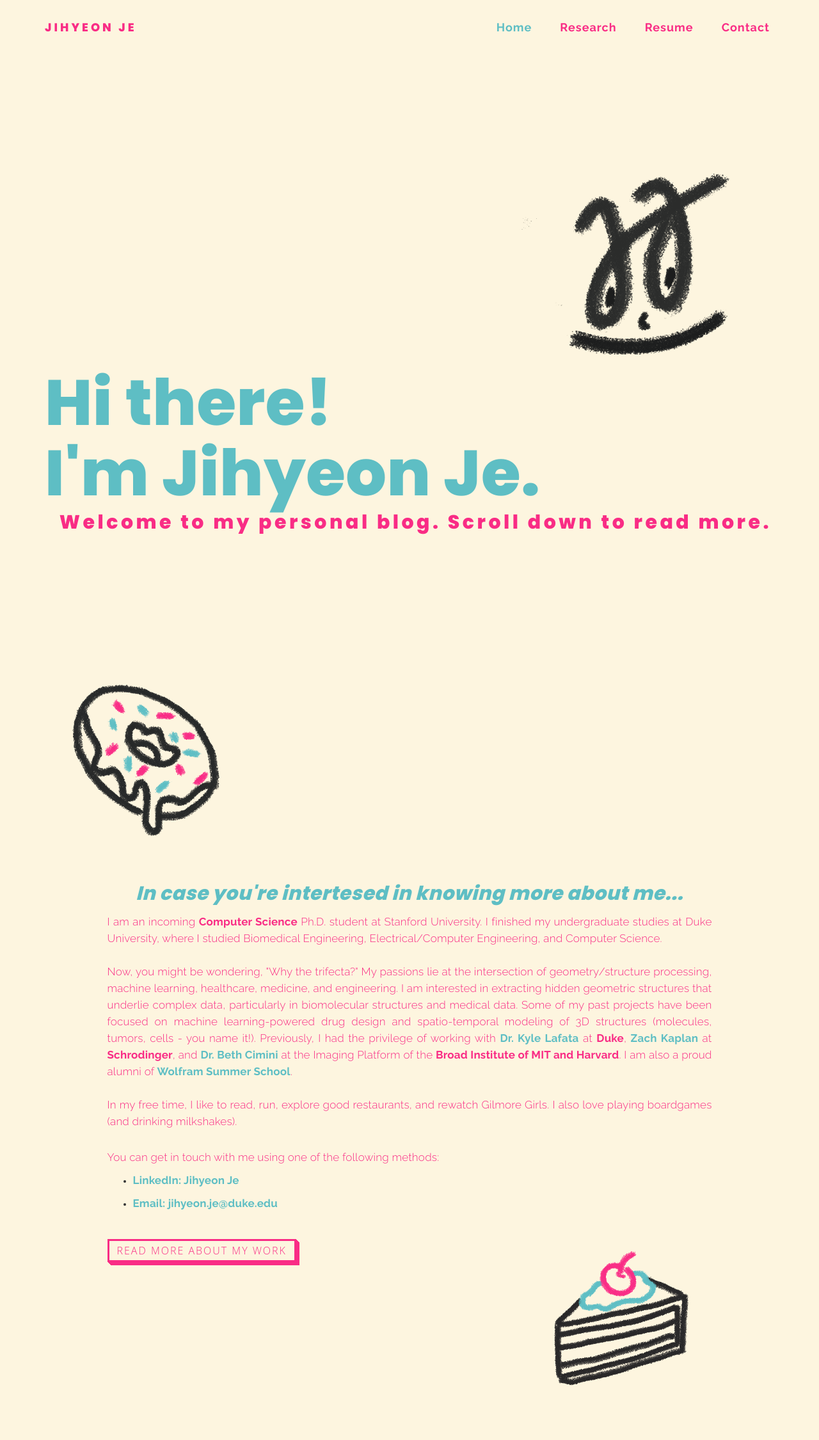
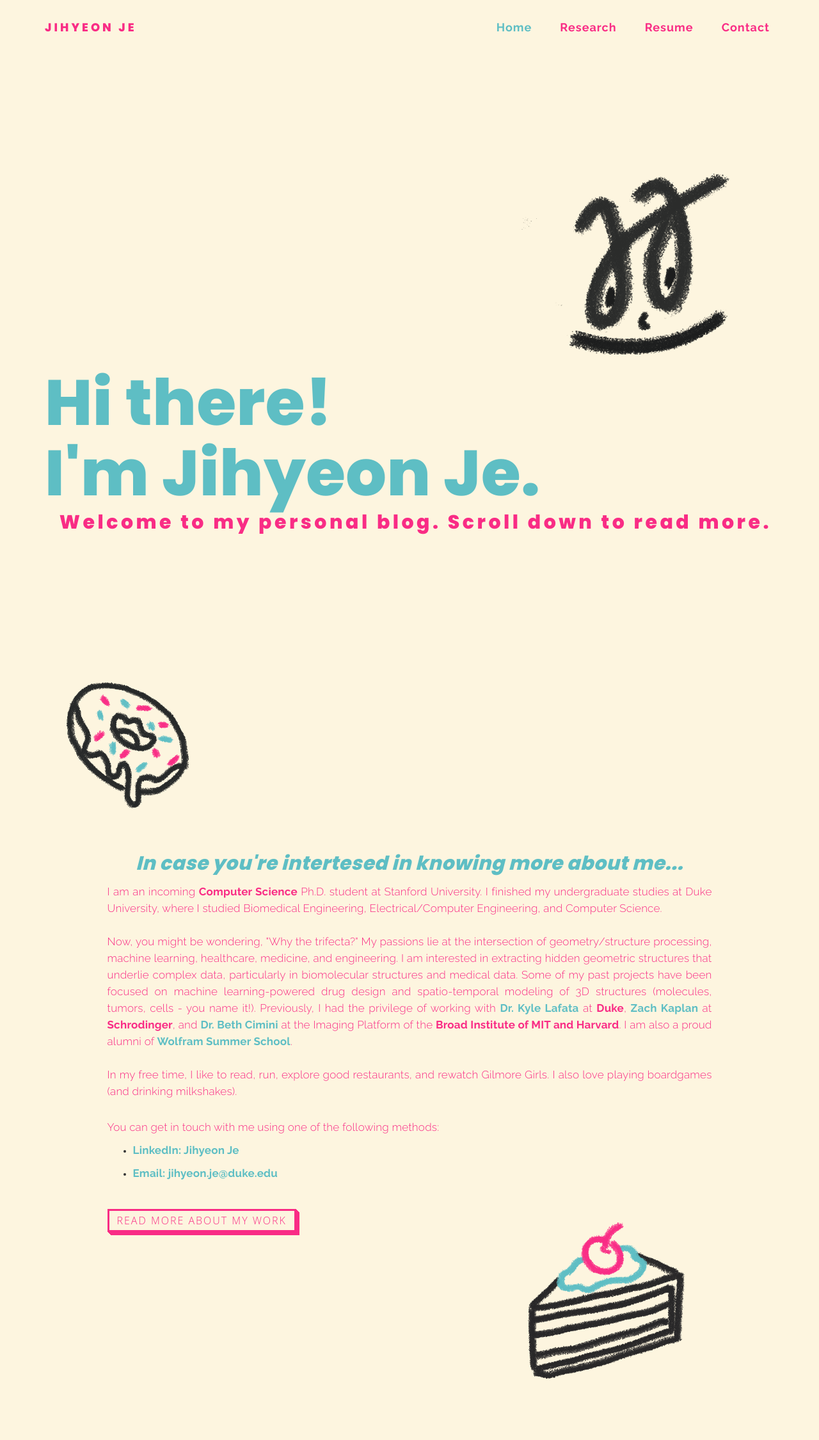
Before and after one commit to rpraka/JihyeonJe.com, a Jekyll site: the page index.html, which Jekyll copies as it is, in a window 1280 px wide. Shown: the whole page at 64% size. Built offline with Jekyll 4.4.1, drawn with Linux system fonts in a browser that asks for light colours.

Commit message:
Add files via upload

```diff
--- a/index.html
+++ b/index.html
@@ -109,11 +109,10 @@
 <!-- Home Section -->
 
 <section id="home" class="main-home parallax-section">
+     <div class="container">
+          <img src="images/finfin.png" style="width: 35%; height: 35%;" ALIGN="right"  />
 
-     <div class="container">
-          <img src="images/finfin.png" style="width: 35%; height: 35%;" ALIGN="right" />
           <div class="row">
-
                <div class="col-md-12 col-sm-12">
                     <h2>
                     Hi there! <br> I'm Jihyeon Je.
@@ -132,7 +131,7 @@
 <section id="blog">
      <div class="container">
           <div class="row">
-               <img src="images/donut.png" style="width: 30%; height:30%;" ALIGN="left" />
+               <img src="images/donut.png" style="width: 25%; height:25%;" ALIGN="left" />
                <div class="col-md-offset-1 col-md-10 col-sm-12">
 
                     <div class="blog-post-thumb">
@@ -157,7 +156,7 @@
                                  <li> <p><a href="https://www.linkedin.com/in/jihyeon-je/"><b>LinkedIn: Jihyeon Je</b></a></p></li>
                                  <li> <p><a href="mailto: jj271@duke.edu"><b>Email: jihyeon.je@duke.edu</b></a></p></li>
                               </ul><br><br>
-                              <img src="images/cake.png" style="width: 30%; height: 30%;" ALIGN="right" />
+                              <img src="images/cake.png" style="width: 35%; height: 35%;" ALIGN="right" />
                               <a href="about.html" class="button-54">Read more about my work</a>
                          </div>
                     </div>
```
